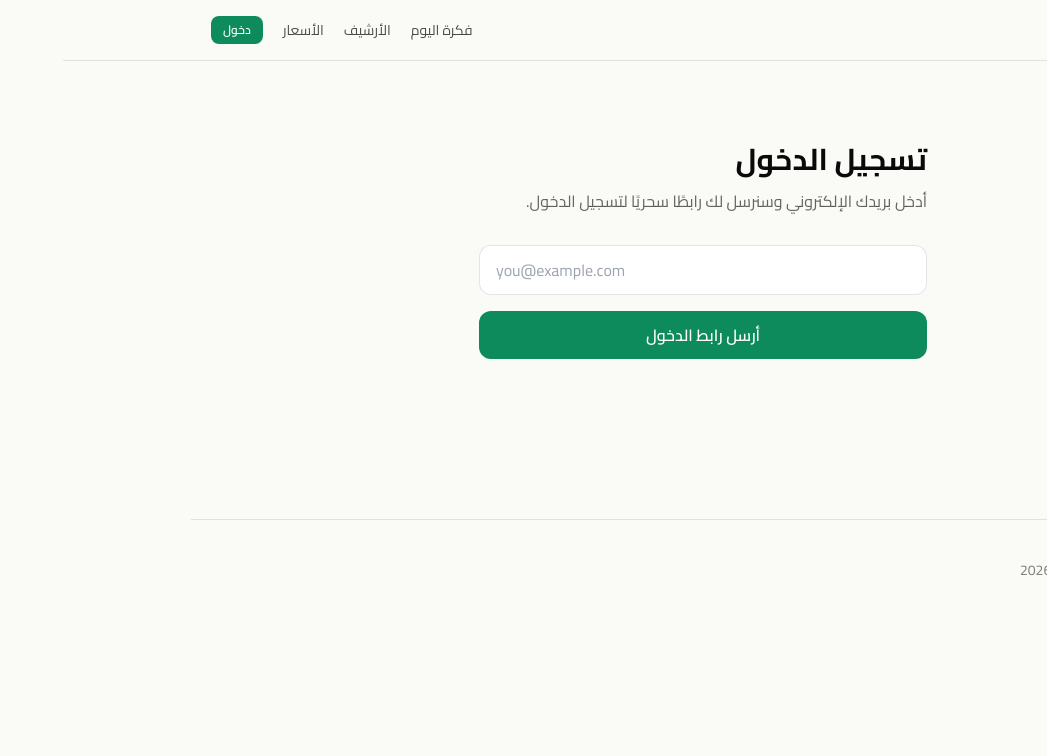
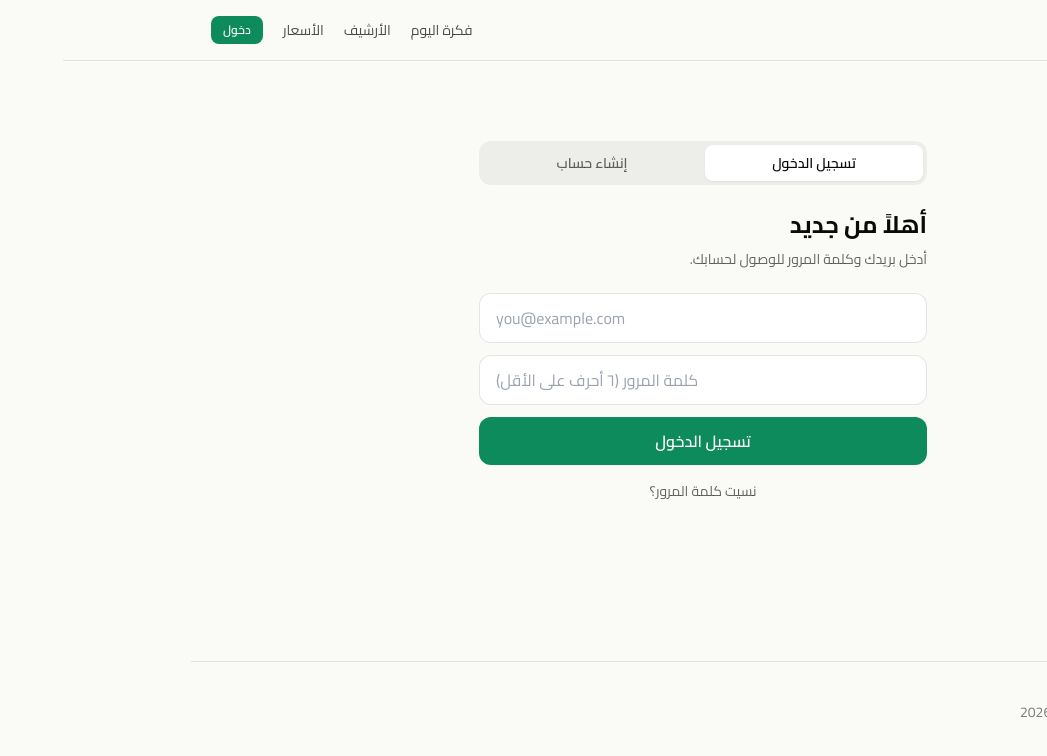
Before and after one commit to khalidfarig1/afkar, a Next.js app: page /login in a window 1280 px wide. Shown: the top 756 px of the page, without its empty margins (233-1280 px from the left). Built offline with nearby package versions, Linux system fonts and the light colour scheme; no server answers.

Commit message:
feat: switch to email+password auth with reset flow

```diff
--- /dev/null
+++ b/src/app/forgot-password/page.tsx
@@ -0,0 +1,68 @@
+"use client";
+
+import { useState } from "react";
+import Link from "next/link";
+import { supabaseBrowser } from "@/lib/supabase-browser";
+
+export default function ForgotPasswordPage() {
+  const [email, setEmail] = useState("");
+  const [status, setStatus] = useState<"idle" | "loading" | "sent" | "error">("idle");
+  const [error, setError] = useState("");
+
+  async function handleSubmit(e: React.FormEvent) {
+    e.preventDefault();
+    setStatus("loading");
+    const sb = supabaseBrowser();
+    const { error } = await sb.auth.resetPasswordForEmail(email, {
+      redirectTo: `${window.location.origin}/reset-password`,
+    });
+    if (error) {
+      setStatus("error");
+      setError(error.message);
+    } else {
+      setStatus("sent");
+    }
+  }
+
+  return (
+    <div className="max-w-md mx-auto py-10">
+      <h1 className="text-2xl font-bold mb-2">إعادة تعيين كلمة المرور</h1>
+      <p className="text-black/60 mb-6 text-sm">
+        أدخل بريدك وسنرسل لك رابطًا لإعادة تعيين كلمة المرور.
+      </p>
+
+      {status === "sent" ? (
+        <div className="p-5 rounded-xl bg-accent/10 border border-accent/30 text-center">
+          <p className="font-semibold mb-1">تحقّق من بريدك ✉️</p>
+          <p className="text-sm text-black/60">
+            أرسلنا رابطًا إلى <span className="font-mono">{email}</span>.
+          </p>
+        </div>
+      ) : (
+        <form onSubmit={handleSubmit} className="space-y-3">
+          <input
+            type="email"
+            required
+            placeholder="you@example.com"
+            value={email}
+            onChange={(e) => setEmail(e.target.value)}
+            className="w-full px-4 py-3 rounded-xl border border-black/10 bg-white focus:outline-none focus:border-accent"
+            dir="ltr"
+          />
+          <button
+            type="submit"
+            disabled={status === "loading"}
+            className="w-full py-3 rounded-xl bg-accent text-white font-semibold hover:bg-accent/90 disabled:opacity-50"
+          >
+            {status === "loading" ? "جاري الإرسال..." : "أرسل رابط إعادة التعيين"}
+          </button>
+          {status === "error" && <p className="text-red-600 text-sm">{error}</p>}
+        </form>
+      )}
+
+      <p className="text-sm text-center mt-6 text-black/60">
+        <Link href="/login" className="hover:underline">→ العودة لتسجيل الدخول</Link>
+      </p>
+    </div>
+  );
+}
--- a/src/app/login/page.tsx
+++ b/src/app/login/page.tsx
@@ -1,63 +1,121 @@
 "use client";
 
-import { useState } from "react";
+import { Suspense, useState } from "react";
+import { useRouter, useSearchParams } from "next/navigation";
+import Link from "next/link";
 import { supabaseBrowser } from "@/lib/supabase-browser";
 
+type Mode = "signin" | "signup";
+
 export default function LoginPage() {
+  return (
+    <Suspense fallback={null}>
+      <LoginInner />
+    </Suspense>
+  );
+}
+
+function LoginInner() {
+  const router = useRouter();
+  const search = useSearchParams();
+  const next = search.get("next") || "/account";
+
+  const [mode, setMode] = useState<Mode>("signin");
   const [email, setEmail] = useState("");
-  const [status, setStatus] = useState<"idle" | "loading" | "sent" | "error">("idle");
-  const [errorMsg, setErrorMsg] = useState("");
+  const [password, setPassword] = useState("");
+  const [loading, setLoading] = useState(false);
+  const [error, setError] = useState("");
 
   async function handleSubmit(e: React.FormEvent) {
     e.preventDefault();
-    setStatus("loading");
+    setLoading(true);
+    setError("");
     const sb = supabaseBrowser();
-    const { error } = await sb.auth.signInWithOtp({
-      email,
-      options: { emailRedirectTo: `${window.location.origin}/auth/callback` },
-    });
+    const { error } =
+      mode === "signin"
+        ? await sb.auth.signInWithPassword({ email, password })
+        : await sb.auth.signUp({ email, password });
+    setLoading(false);
     if (error) {
-      setStatus("error");
-      setErrorMsg(error.message);
-    } else {
-      setStatus("sent");
+      setError(error.message);
+      return;
     }
+    router.push(next);
+    router.refresh();
   }
 
   return (
     <div className="max-w-md mx-auto py-10">
-      <h1 className="text-3xl font-bold mb-3">تسجيل الدخول</h1>
-      <p className="text-black/60 mb-8">
-        أدخل بريدك الإلكتروني وسنرسل لك رابطًا سحريًا لتسجيل الدخول.
+      <div className="flex gap-1 mb-6 p-1 bg-black/5 rounded-xl">
+        <button
+          onClick={() => setMode("signin")}
+          className={`flex-1 py-2 rounded-lg text-sm font-semibold transition ${
+            mode === "signin" ? "bg-white shadow-sm" : "text-black/60"
+          }`}
+        >
+          تسجيل الدخول
+        </button>
+        <button
+          onClick={() => setMode("signup")}
+          className={`flex-1 py-2 rounded-lg text-sm font-semibold transition ${
+            mode === "signup" ? "bg-white shadow-sm" : "text-black/60"
+          }`}
+        >
+          إنشاء حساب
+        </button>
+      </div>
+
+      <h1 className="text-2xl font-bold mb-2">
+        {mode === "signin" ? "أهلاً من جديد" : "ابدأ مع أفكار"}
+      </h1>
+      <p className="text-black/60 mb-6 text-sm">
+        {mode === "signin"
+          ? "أدخل بريدك وكلمة المرور للوصول لحسابك."
+          : "أنشئ حسابك للاشتراك والوصول لأرشيف الأفكار."}
       </p>
 
-      {status === "sent" ? (
-        <div className="p-5 rounded-xl bg-accent/10 border border-accent/30 text-center">
-          <p className="font-semibold mb-1">تحقّق من بريدك ✉️</p>
-          <p className="text-sm text-black/60">
-            أرسلنا رابطًا إلى <span className="font-mono">{email}</span>. اضغط عليه لتسجيل الدخول.
-          </p>
-        </div>
-      ) : (
-        <form onSubmit={handleSubmit} className="space-y-4">
+      <form onSubmit={handleSubmit} className="space-y-3">
         <input
           type="email"
           required
+          autoComplete="email"
           placeholder="you@example.com"
           value={email}
           onChange={(e) => setEmail(e.target.value)}
           className="w-full px-4 py-3 rounded-xl border border-black/10 bg-white focus:outline-none focus:border-accent"
           dir="ltr"
         />
+        <input
+          type="password"
+          required
+          minLength={6}
+          autoComplete={mode === "signin" ? "current-password" : "new-password"}
+          placeholder="كلمة المرور (٦ أحرف على الأقل)"
+          value={password}
+          onChange={(e) => setPassword(e.target.value)}
+          className="w-full px-4 py-3 rounded-xl border border-black/10 bg-white focus:outline-none focus:border-accent"
+          dir="ltr"
+        />
         <button
           type="submit"
-            disabled={status === "loading"}
+          disabled={loading}
           className="w-full py-3 rounded-xl bg-accent text-white font-semibold hover:bg-accent/90 disabled:opacity-50"
         >
-            {status === "loading" ? "جاري الإرسال..." : "أرسل رابط الدخول"}
+          {loading
+            ? "جاري..."
+            : mode === "signin"
+            ? "تسجيل الدخول"
+            : "إنشاء حساب"}
         </button>
-          {status === "error" && <p className="text-red-600 text-sm">{errorMsg}</p>}
+        {error && <p className="text-red-600 text-sm">{error}</p>}
       </form>
+
+      {mode === "signin" && (
+        <p className="text-sm text-center mt-4 text-black/60">
+          <Link href="/forgot-password" className="hover:underline">
+            نسيت كلمة المرور؟
+          </Link>
+        </p>
       )}
     </div>
   );
--- /dev/null
+++ b/src/app/reset-password/page.tsx
@@ -0,0 +1,56 @@
+"use client";
+
+import { useState } from "react";
+import { useRouter } from "next/navigation";
+import { supabaseBrowser } from "@/lib/supabase-browser";
+
+export default function ResetPasswordPage() {
+  const router = useRouter();
+  const [password, setPassword] = useState("");
+  const [loading, setLoading] = useState(false);
+  const [error, setError] = useState("");
+
+  async function handleSubmit(e: React.FormEvent) {
+    e.preventDefault();
+    setLoading(true);
+    setError("");
+    const sb = supabaseBrowser();
+    const { error } = await sb.auth.updateUser({ password });
+    setLoading(false);
+    if (error) {
+      setError(error.message);
+      return;
+    }
+    router.push("/account");
+    router.refresh();
+  }
+
+  return (
+    <div className="max-w-md mx-auto py-10">
+      <h1 className="text-2xl font-bold mb-2">كلمة مرور جديدة</h1>
+      <p className="text-black/60 mb-6 text-sm">اختر كلمة مرور جديدة لحسابك.</p>
+
+      <form onSubmit={handleSubmit} className="space-y-3">
+        <input
+          type="password"
+          required
+          minLength={6}
+          autoComplete="new-password"
+          placeholder="كلمة المرور الجديدة"
+          value={password}
+          onChange={(e) => setPassword(e.target.value)}
+          className="w-full px-4 py-3 rounded-xl border border-black/10 bg-white focus:outline-none focus:border-accent"
+          dir="ltr"
+        />
+        <button
+          type="submit"
+          disabled={loading}
+          className="w-full py-3 rounded-xl bg-accent text-white font-semibold hover:bg-accent/90 disabled:opacity-50"
+        >
+          {loading ? "جاري الحفظ..." : "حفظ"}
+        </button>
+        {error && <p className="text-red-600 text-sm">{error}</p>}
+      </form>
+    </div>
+  );
+}
```
Lines whose indentation alone changed are shown as unchanged.
